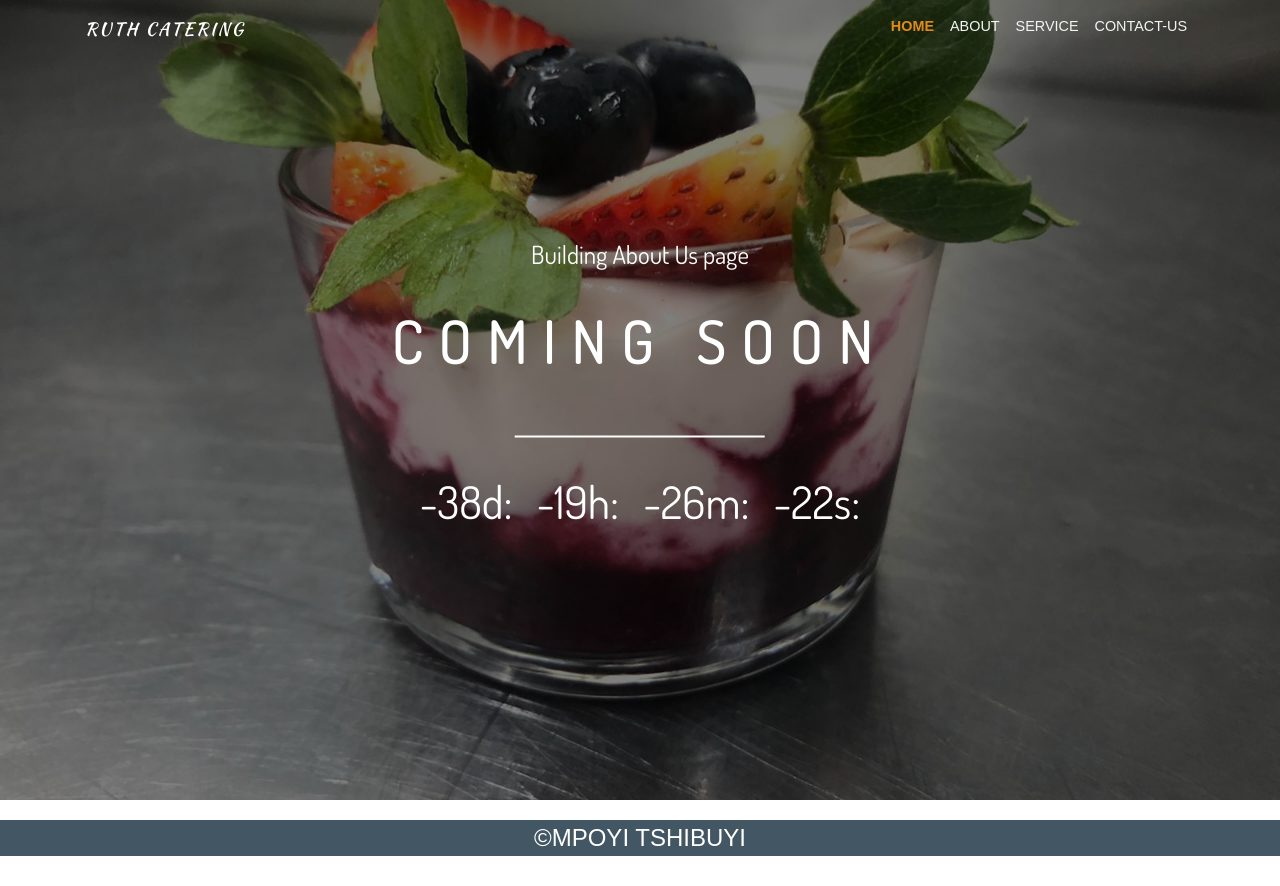
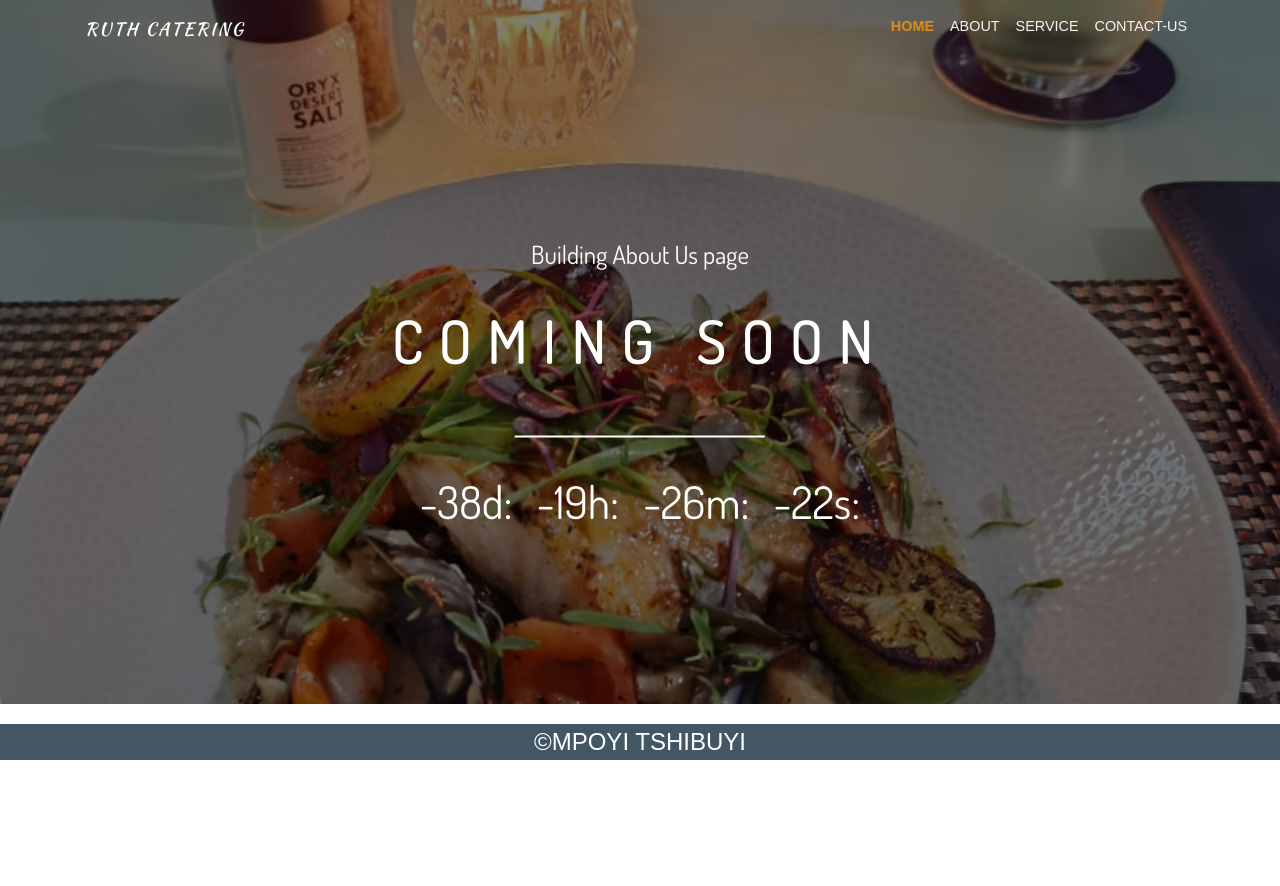
Before and after one commit to Frank1963-mpoyi/RUTH-CATERING-WITH-REACT, a React (Create React App) app: page /home-about-us in a window 1280 px wide. After the commit the page ends 800 px from the top, so only its background shows below. Built offline with nearby package versions, Linux system fonts and the light colour scheme.

Commit message:
new update

```diff
--- a/src/pages/AboutUs/AboutUs.css
+++ b/src/pages/AboutUs/AboutUs.css
@@ -12,9 +12,9 @@
 
 header{
     background-image: linear-gradient(rgba(0,0,0,0.5), rgba(0,0,0,0.5)),
-    url('./images/ruth (1).jpg');
+    url('./images/ruh.jpg');
     width: 100%;
-    height: 100vh;
+    height: 88vh;
     background-position: center;
     background-size: cover;
 }
```
